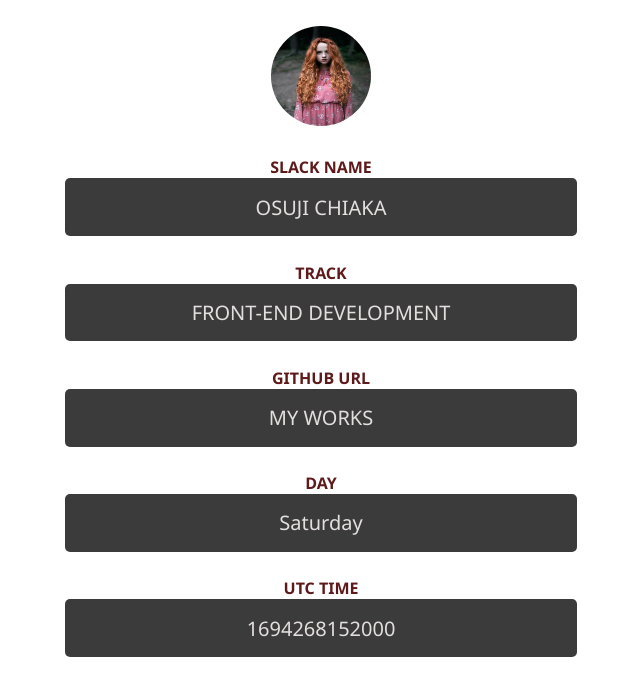
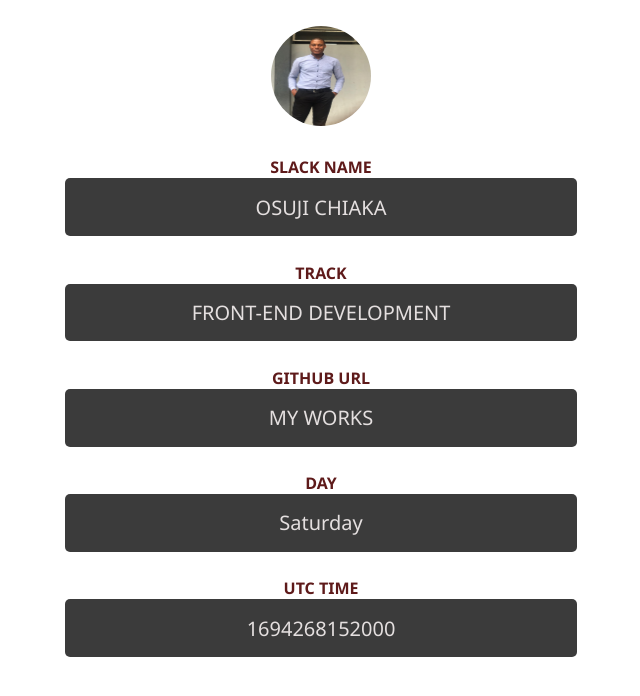
Before and after one commit to chiaka1996/hng10_stage1, a plain HTML site: page index.html in a window 1280 px wide. Shown: the whole page, without its empty margins (319-959 px from the left). Drawn offline with Linux system fonts and the light colour scheme.

Commit message:
added a new image

```diff
--- a/index.html
+++ b/index.html
@@ -10,7 +10,7 @@
 <body>
 <main class="container">
 <img
-src="images/girl.png"
+src="images/chiaka.jpeg"
 alt="chiaka27"
 id="profile_image"
 data-testid="slackDisplayImage"
```
Also changed, not shown: images/chiaka.jpeg (added), images/girl.png (deleted).
